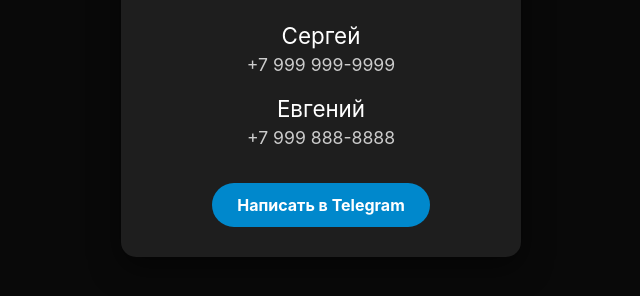
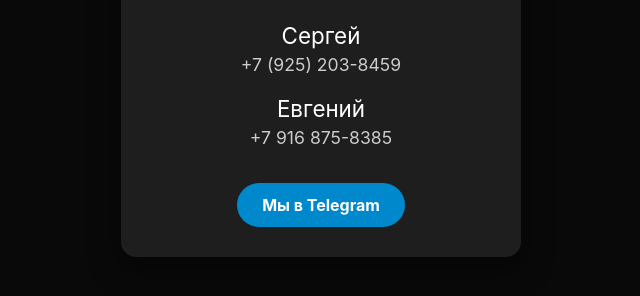
Before and after one commit to denmar90/vcard_el, a plain HTML site: page index.html in a window 1280 px wide. Shown: the part 340-636 px from the top of the page, without its empty margins (319-959 px from the left). Drawn offline with Linux system fonts and the light colour scheme.

Commit message:
Update index.html
Замена контактов

```diff
--- a/index.html
+++ b/index.html
@@ -30,16 +30,16 @@
 
             <div class="contact">
                 <p class="name">Сергей</p>
-                <p class="phone">+7 999 999-9999</p>
+                <p class="phone">+7 (925) 203-8459</p>
             </div>
 
             <div class="contact">
                 <p class="name">Евгений</p>
-                <p class="phone">+7 999 888-8888</p>
+                <p class="phone">+7 916 875-8385</p>
             </div>
 
             <div class="telegram">
-                <a href="http://tg.me" target="_blank">Написать в Telegram</a>
+                <a href="https://t.me/electricapushino" target="_blank">Мы в Telegram</a>
             </div>
         </div>
     </div>
```
